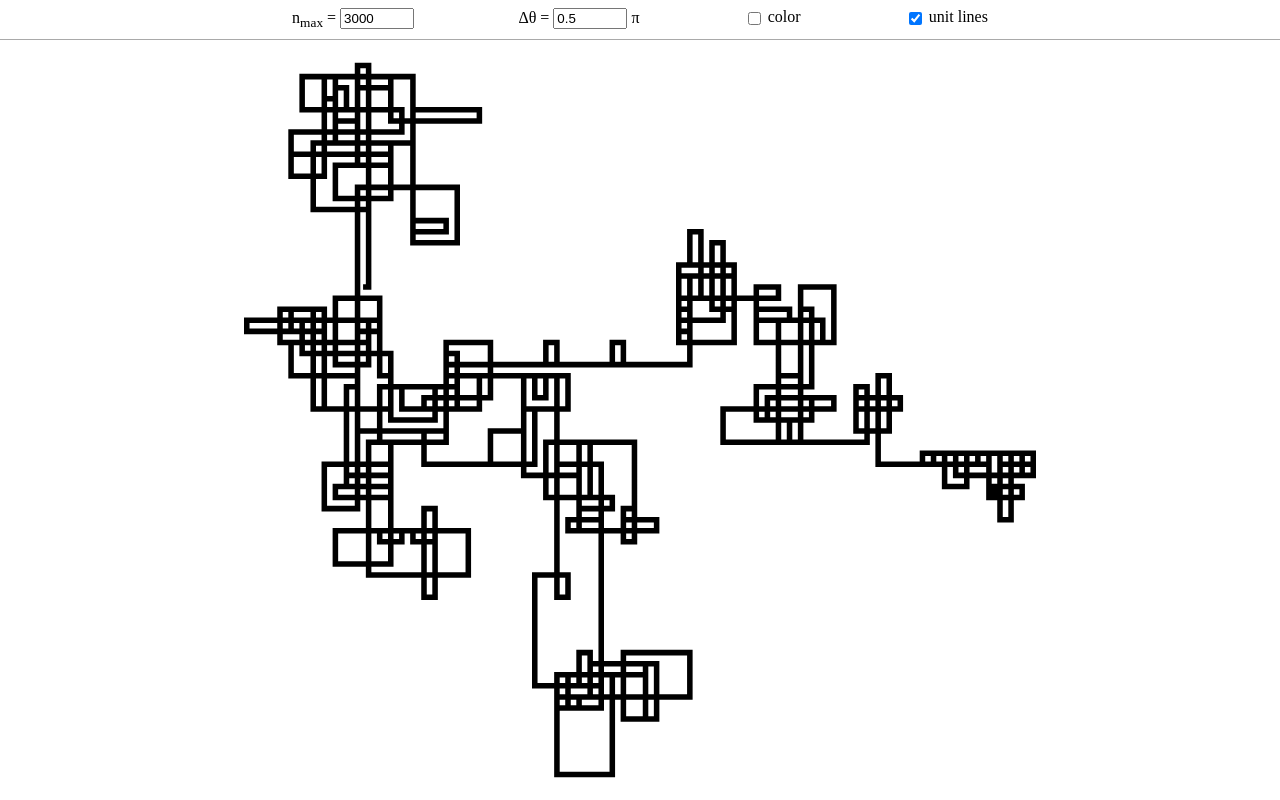
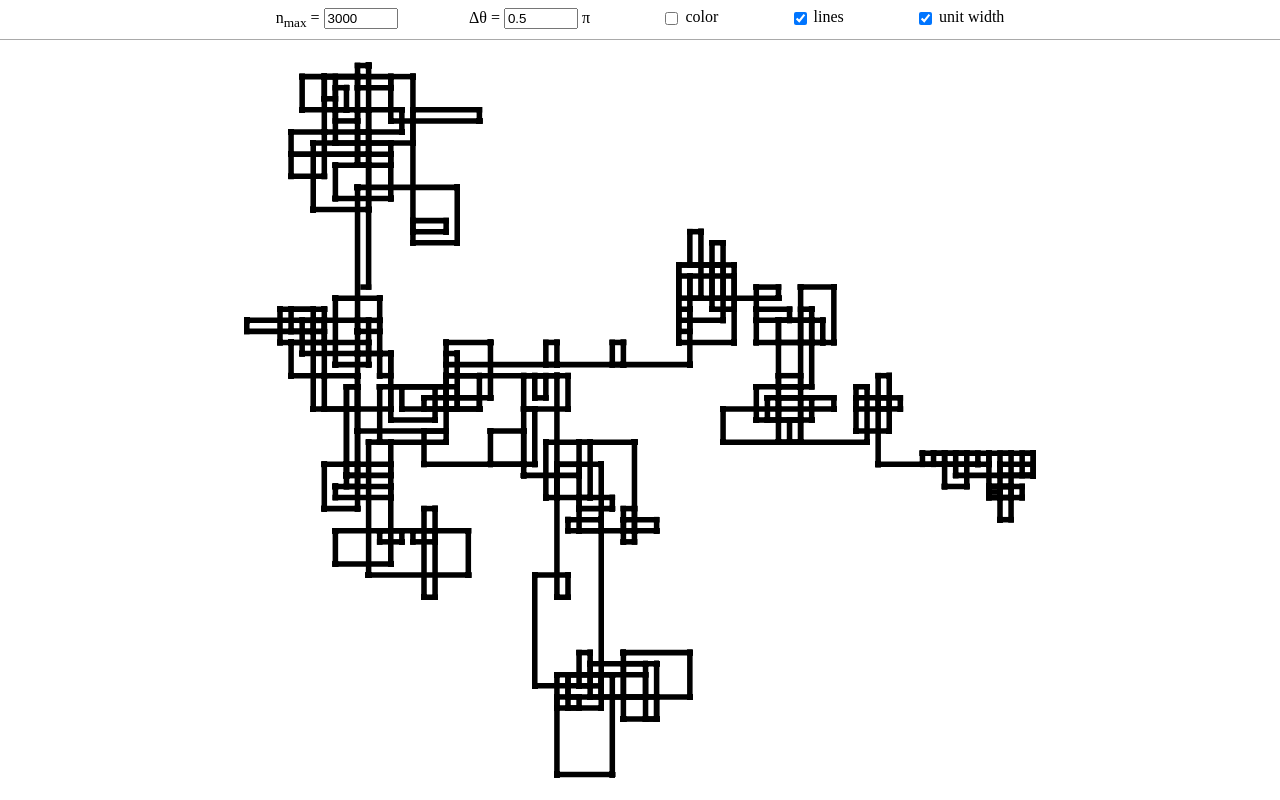
Before and after one commit to Quelklef/prime-spirals, a plain HTML site: page index.html in a window 1280 px wide. Shown: the top 800 px of the page. Drawn offline with Linux system fonts and the light colour scheme.

Commit message:
add option for disabling line rendering

```diff
--- a/index.html
+++ b/index.html
@@ -25,8 +25,13 @@
     </span>
 
     <span class="opt">
+      <input id="opt-lines" type="checkbox" checked/>
+      <label for="opt-lines">lines</label>
+    </span>
+
+    <span class="opt">
       <input id="opt-width" type="checkbox" checked/>
-      <label for="opt-width">unit lines</label>
+      <label for="opt-width">unit width</label>
     </span>
 
   </div>
--- a/main.js
+++ b/main.js
@@ -92,36 +92,36 @@ function render(c, state) {
       ];
   }
 
-  if (state.drawLinesWide)
-    c.lineWidth = scale;
+  c.lineCap = 'square';
 
-  if (state.drawColor) {
-    c.lineCap = 'square';
+  let [prevPx, prevPy] = T(...path[0]);
+  for (let i = 0; i < path.length; i++) {
+    const [px, py] = T(...path[i]);
 
-    let [prevPx, prevPy] = T(...path[0]);
-    for (let i = 0; i < path.length; i++) {
-      const [px, py] = T(...path[i]);
+    if (state.drawColor) {
+      const completion = i / (path.length - 1);
+      c.strokeStyle = c.fillStyle = `hsl(${Math.floor(completion * 360)}, 100%, 50%)`;
+    } else {
+      c.strokeStyle = c.fillStyle = 'black';
+    }
 
+    if (state.drawLines) {
+      if (state.wideStroke)
+        c.lineWidth = scale;
       const p = new Path2D();
       p.moveTo(prevPx, prevPy);
       p.lineTo(px, py);
-      const completion = i / (path.length - 1);
-      c.strokeStyle = `hsl(${Math.floor(completion * 360)}, 100%, 50%)`;
       c.stroke(p);
-
-      [prevPx, prevPy] = [px, py];
+    } else {
+      if (state.wideStroke)
+        c.fillRect(px - scale / 2, py - scale / 2, scale, scale);
+      else
+        c.fillRect(px, py, 1, 1);
     }
 
-  } else {
+    [prevPx, prevPy] = [px, py];
+  }
 
-    c.beginPath();
-    c.moveTo(...T(0, 0));
-    for (const [x, y] of path) {
-      c.lineTo(...T(x, y));
-    }
-    c.stroke();
-
-  }
 }
 
 
@@ -129,9 +129,10 @@ function main() {
   const $optBound = document.getElementById('opt-bound');
   const $optAngle = document.getElementById('opt-angle');
   const $optColor = document.getElementById('opt-color');
+  const $optLines = document.getElementById('opt-lines');
   const $optWidth = document.getElementById('opt-width');
 
-  [$optBound, $optAngle, $optColor, $optWidth]
+  [$optBound, $optAngle, $optColor, $optLines, $optWidth]
     .forEach($o => $o.addEventListener('input', () => run()));
 
   window.addEventListener('resize', () => run());
@@ -148,7 +149,8 @@ function main() {
       bound: BigInt($optBound.value),
       turnAngle: Number($optAngle.value) * Math.PI,
       drawColor: $optColor.checked,
-      drawLinesWide: $optWidth.checked,
+      drawLines: $optLines.checked,
+      wideStroke: $optWidth.checked,
       canvasWidth: $canv.width,
       canvasHeight: $canv.height,
     };
```
